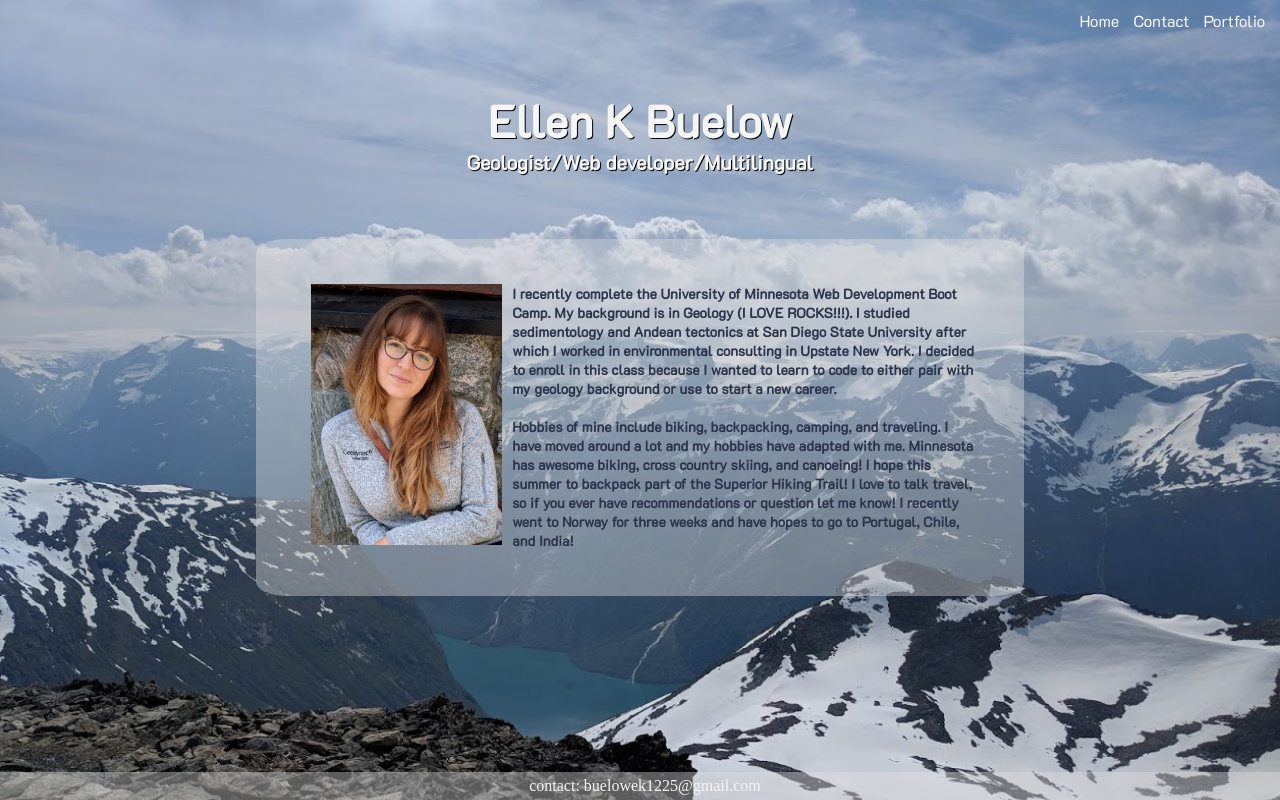
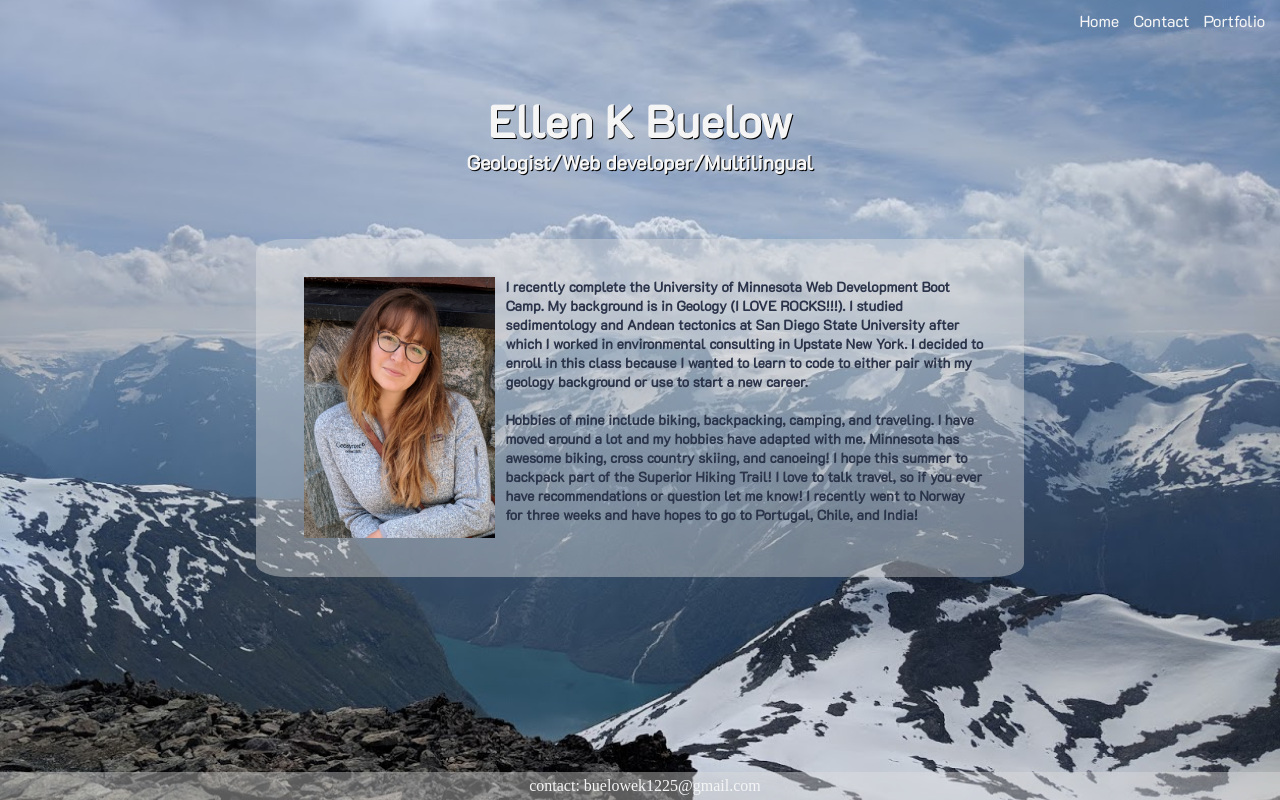
Before and after one commit to buelowek1225/HTML_CSS_Portfolio, a plain HTML site: page index.html in a window 1280 px wide. Drawn offline with Linux system fonts and the light colour scheme.

```diff
--- a/index.html
+++ b/index.html
@@ -21,7 +21,7 @@
         <h3>Geologist/Web developer/Multilingual</h3>
       </div>
       <div class="personal">
-        <div class="profile_discrip">
+        <div class="profile_descrip">
           <img src="images/LinkedIn-Image.jpg" alt="Profile Picture" class="profile_pic">
           I recently complete the University of Minnesota Web Development Boot Camp. My background is in Geology (I LOVE ROCKS!!!). I studied sedimentology and Andean tectonics at San Diego State University after which I worked in environmental consulting in Upstate New York. I decided to enroll in this class because I wanted to learn to code to either pair with my geology background or use to start a new career.
             <br>
```
Also changed, not shown: 1 other file.
